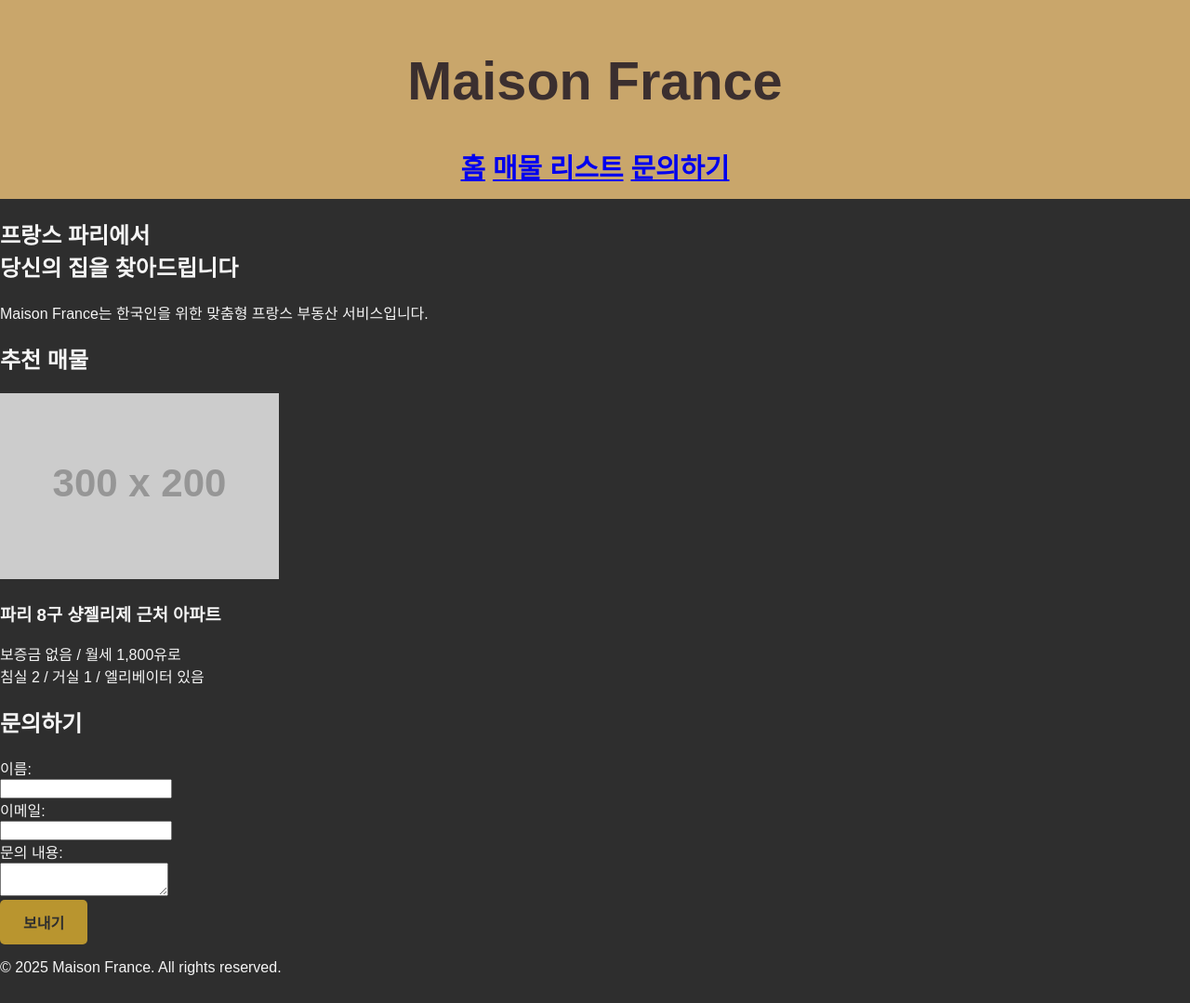
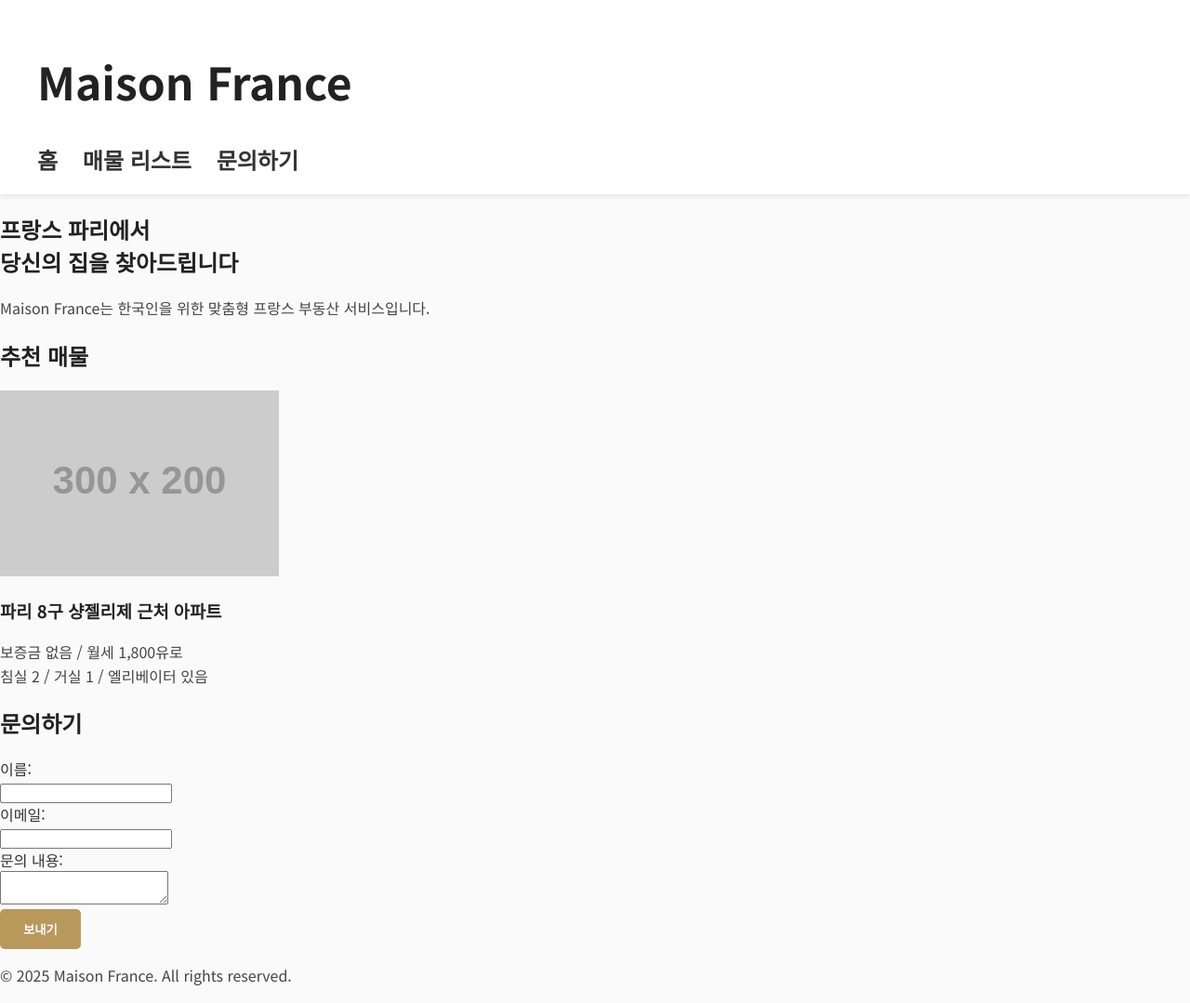
Before and after one commit to hellovive/maison-france, a plain HTML site: page index.html in a window 1280 px wide. Shown: the whole page at 93% size. Drawn offline with Linux system fonts and the light colour scheme; placeholder pictures from the web are drawn by us.

Commit message:
스타일: luxeHouse.kr 느낌의 고급스럽고 밝은 테마 적용

```diff
--- a/style.css
+++ b/style.css
@@ -1,34 +1,81 @@
+/* 기본 폰트 및 색상 */
+@import url('https://fonts.googleapis.com/css2?family=Noto+Sans+KR:wght@400;700&display=swap');
+
 body {
-  background-color: #2E2E2E; /* 아주 짙은 그레이 */
-  color: #F5F5F5; /* 밝은 아이보리 */
-  font-family: 'Arial', sans-serif;
+  font-family: 'Noto Sans KR', 'Helvetica Neue', Arial, sans-serif;
+  background-color: #FAFAFA;
+  color: #333333;
   margin: 0;
   padding: 0;
 }
 
+/* 헤더 */
 header {
-  background-color: #C9A66B; /* 골드빛 베이지 */
-  color: #3B2F2F; /* 다크 브라운 */
-  padding: 15px 30px;
-  font-size: 1.8em;
+  background-color: #FFFFFF;
+  color: #333333;
+  padding: 20px 40px;
+  box-shadow: 0 2px 6px rgba(0,0,0,0.1);
   font-weight: 700;
-  text-align: center;
+  font-size: 24px;
 }
 
+/* 네비게이션 링크 (필요 시) */
+nav a {
+  color: #333333;
+  text-decoration: none;
+  margin-right: 20px;
+  font-weight: 600;
+}
+
+nav a:hover {
+  color: #B9985B;
+}
+
+/* 버튼 스타일 */
 button {
-  background-color: #B9952F; /* 골드 */
+  background-color: #B9985B;
+  color: #FFFFFF;
   border: none;
-  color: #2E2E2E; /* 배경색과 대비되는 어두운 색 */
   padding: 12px 25px;
   font-weight: 700;
   cursor: pointer;
   border-radius: 5px;
   transition: background-color 0.3s ease;
-  font-size: 1em;
+  font-family: 'Noto Sans KR', sans-serif;
 }
 
 button:hover {
-  background-color: #8C751E; /* 더 진한 골드 */
+  background-color: #8C754B;
 }
 
-/* 필요한 다른 요소들도 비슷한 톤으로 맞출 수 있어요 */
+/* 링크 텍스트 */
+a {
+  color: #B9985B;
+  text-decoration: none;
+}
+
+a:hover {
+  color: #8C754B;
+  text-decoration: underline;
+}
+
+/* 제목 */
+h1, h2, h3 {
+  color: #222222;
+  font-weight: 700;
+}
+
+/* 본문 텍스트 */
+p {
+  line-height: 1.6;
+  color: #444444;
+  font-size: 16px;
+  margin-bottom: 16px;
+}
+
+/* 기타 레이아웃 조정 */
+.container {
+  max-width: 1200px;
+  margin: 0 auto;
+  padding: 20px;
+}
```
